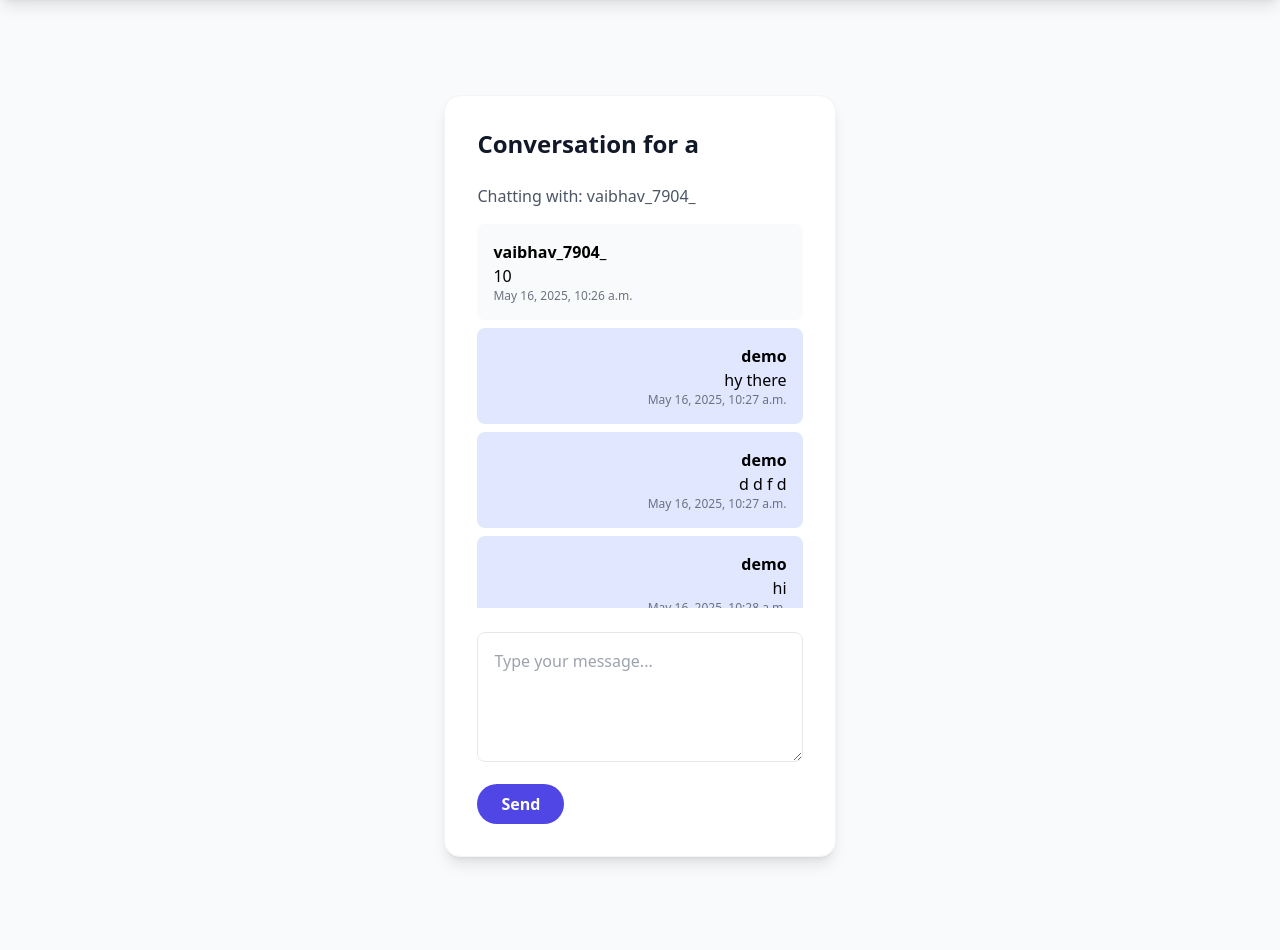
After one commit to vaibahav7604/Market-place-, a Django app: page /item/conversation/1/ in a window 1280 px wide. The commit adds this page. Shown: the part 89-1039 px from the top of the page. Run offline with Django 5.2, Linux system fonts and the light colour scheme; a user stored in the database is signed in; data comes from the database, SQL or seed files in the repository; both versions use the stored data as it was after the commit; some libraries are stand-ins or nearby versions.

Commit message:
contect seller done

```diff
--- a/core/templates/core/base.html
+++ b/core/templates/core/base.html
@@ -47,6 +47,8 @@
                         <span class="text-lg font-medium">Profile</span>
                     </button>
                     <div id="profileDropdown" class="hidden absolute left-0 mt-3 w-56 bg-white rounded-lg shadow-xl py-2 z-10 border border-gray-100 animate-fade-in">
+
+                        <a href="{% url 'item:inbox' %}" class="block px-4 py-2 text-sm text-gray-700 hover:bg-indigo-50 hover:text-indigo-600 transition-colors duration-200">Inbox</a>
                         <a href="{% url 'core:login' %}" class="block px-4 py-2 text-sm text-gray-700 hover:bg-indigo-50 hover:text-indigo-600 transition-colors duration-200">Log In</a>
                         <a href="{% url 'core:signup' %}" class="block px-4 py-2 text-sm text-gray-700 hover:bg-indigo-50 hover:text-indigo-600 transition-colors duration-200">Sign Up</a>
                     </div>
@@ -55,6 +57,7 @@
             </div>
             <!-- Navigation Links for Mobile -->
             <div id="mobile-menu" class="hidden sm:hidden mt-6 space-y-4">
+
                 <a href="{% url 'item:new' %}" class="block text-white font-medium text-lg hover:text-indigo-200 transition-colors duration-300">Sell Item</a>
                 <a href="{% url 'item:non' %}" class="block text-white font-medium text-lg hover:text-indigo-200 transition-colors duration-300">Browse</a>
                 <!-- Profile Dropdown for Mobile -->
@@ -71,6 +74,7 @@
                             {% comment %} <a href="{% url '#' %}" class="block px-4 py-2 text-sm text-gray-700 hover:bg-indigo-50 hover:text-indigo-600 transition-colors duration-200">Manage Profile</a> {% endcomment %}
                             <a href="" class="block px-4 py-2 text-sm text-gray-700 hover:bg-indigo-50 hover:text-indigo-600 transition-colors duration-200">Inbox</a>
                         {% else %}
+                                                    <a href="{% url 'item:inbox' %}" class="block px-4 py-2 text-sm text-gray-700 hover:bg-indigo-50 hover:text-indigo-600 transition-colors duration-200">Inbox</a>
                             <a href="{% url 'core:login' %}" class="block px-4 py-2 text-sm text-gray-700 hover:bg-indigo-50 hover:text-indigo-600 transition-colors duration-200">Log In</a>
                             <a href="{% url 'core:signup' %}" class="block px-4 py-2 text-sm text-gray-700 hover:bg-indigo-50 hover:text-indigo-600 transition-colors duration-200">Sign Up</a>
                         {% endif %}
--- a/item/models.py
+++ b/item/models.py
@@ -21,3 +21,20 @@ class Item(models.Model):
     is_sold=models.BooleanField(default=False)
     created_at=models.DateTimeField(auto_now_add=True)
     created_by=models.ForeignKey(User, related_name='items', on_delete=models.CASCADE)
+
+class Conversation(models.Model):
+    item = models.ForeignKey(Item, on_delete=models.CASCADE)
+    buyer = models.ForeignKey(User, on_delete=models.CASCADE, related_name='buyer_conversations')
+    created_at = models.DateTimeField(auto_now_add=True)
+
+    def __str__(self):
+        return f"Conversation about {self.item.name} with {self.buyer.username}"
+
+class Message(models.Model):
+    conversation = models.ForeignKey(Conversation, on_delete=models.CASCADE, related_name='messages')
+    sender = models.ForeignKey(User, on_delete=models.CASCADE)
+    content = models.TextField()
+    created_at = models.DateTimeField(auto_now_add=True)
+
+    def __str__(self):
+        return f"Message by {self.sender.username} in {self.conversation}"
--- /dev/null
+++ b/item/templates/item/conversation.html
@@ -0,0 +1,34 @@
+{#Containes all the chats with across buyer sellers#}
+
+
+
+{% extends 'core/base.html' %}
+{% block title %}Conversation for {{ item.name }}{% endblock %}
+{% block content %}
+<div class="max-w-5xl mx-auto my-12 px-4 sm:px-6 lg:px-8 py-8 bg-white rounded-2xl shadow-lg border border-gray-100">
+    <h1 class="text-2xl font-bold text-gray-900 mb-6">Conversation for {{ item.name }}</h1>
+    <p class="text-gray-600 mb-4">Chatting with:
+        {% if request.user == conversation.buyer %}
+            {{ conversation.item.created_by.username }}
+        {% else %}
+            {{ conversation.buyer.username }}
+        {% endif %}
+    </p>
+    <div class="messages mb-6 max-h-96 overflow-y-auto">
+        {% for message in conversation.messages.all %}
+            <div class="p-4 mb-2 {% if message.sender == request.user %}bg-indigo-100 text-right{% else %}bg-gray-50{% endif %} rounded-lg">
+                <p class="font-semibold">{{ message.sender.username }}</p>
+                <p>{{ message.content }}</p>
+                <p class="text-xs text-gray-500">{{ message.created_at }}</p>
+            </div>
+        {% empty %}
+            <p class="text-gray-600">No messages yet.</p>
+        {% endfor %}
+    </div>
+    <form method="post" action="{% url 'item:conversation' conversation.id %}">
+        {% csrf_token %}
+        <textarea name="message" required class="w-full p-4 border rounded-lg mb-4" placeholder="Type your message..." rows="4"></textarea>
+        <button type="submit" class="px-6 py-2 bg-indigo-600 text-white font-semibold rounded-full hover:bg-indigo-700">Send</button>
+    </form>
+</div>
+{% endblock %}
--- a/item/templates/item/detail.html
+++ b/item/templates/item/detail.html
@@ -1,3 +1,5 @@
+{#detail cnnected with contect page#}
+
 {% extends 'core/base.html' %}
 
 {% block title %}
@@ -32,7 +34,8 @@
                     <a href="{% url 'item:edit' item.id %}" class="inline-block px-4 sm:px-6 py-2 bg-indigo-600 text-white font-semibold rounded-full shadow-md hover:bg-indigo-700 hover:scale-105 transition-all duration-300">Edit</a>
                     <a href="{% url 'item:delete' item.id %}" class="inline-block px-4 sm:px-6 py-2 bg-red-600 text-white font-semibold rounded-full shadow-md hover:bg-red-700 hover:scale-105 transition-all duration-300">Delete</a>
                 {% else %}
-                    <a href="#" class="contact-seller-link inline-block px-4 sm:px-8 py-2 sm:py-3 bg-indigo-600 text-white text-center font-semibold rounded-full shadow-md hover:bg-indigo-700 hover:scale-105 transition-all duration-300">Contact Seller</a>
+                    <a href="{% url 'item:conversation_new' item.id%}" class="contact-seller-link inline-block px-4 sm:px-8 py-2 sm:py-3 bg-indigo-600 text-white text-center font-semibold rounded-full shadow-md hover:bg-indigo-700 hover:scale-105 transition-all duration-300">
+                        Contact Seller</a>
                 {% endif %}
             </div>
         </div>
--- a/item/urls.py
+++ b/item/urls.py
@@ -1,11 +1,14 @@
 from django.urls import path
-from . import  views
+from . import views
 
 app_name = 'item'
 urlpatterns = [
-    path('<int:pk>/',views.detail,name='detail'),
-    path('new/',views.new,name='new'),
+    path('<int:pk>/', views.detail, name='detail'),
+    path('new/', views.new, name='new'),
     path('<int:pk>/delete/', views.delete, name='delete'),
     path('<int:pk>/edit/', views.edit, name='edit'),
-    path('',views.non,name='non'),
+    path('', views.non, name='non'),
+    path('item/<int:pk>/conversation/new/', views.new_conversation, name='conversation_new'),
+    path('conversation/<int:pk>/', views.conversation_chat, name='conversation'),
+    path('inbox/', views.inbox, name='inbox'),
 ]
--- a/item/views.py
+++ b/item/views.py
@@ -1,67 +1,119 @@
-from django.shortcuts import render, get_object_or_404,redirect
-from .models import Item, Category
+from django.shortcuts import render, get_object_or_404, redirect
+from .models import Item, Category, Conversation,Message
 from item.forms import ItemForm, EditItemForm
 from django.contrib.auth.decorators import login_required
 from django.db.models import Q
-# Create your views here.
-
+from django.contrib import messages
 
 def non(request):
-    query=request.GET.get('query','')
-    categories=Category.objects.all()
+    query = request.GET.get('query', '')
+    categories = Category.objects.all()
     items = Item.objects.filter(is_sold=False)
 
     if query:
-        items=items.filter(Q(name__icontains=query) | Q(description__icontains=query))
-    return render(request,'item/browes.html',{
-        'items':items,
-        'query':query
+        items = items.filter(Q(name__icontains=query) | Q(description__icontains=query))
+    return render(request, 'item/browes.html', {
+        'items': items,
+        'query': query
     })
 
+def detail(request, pk):
+    item = get_object_or_404(Item, pk=pk)
+    related_items = Item.objects.filter(category=item.category, is_sold=False).exclude(pk=pk)[:4]
+    return render(request, 'item/detail.html', {
+        'item': item,
+        'related_items': related_items
+    })
 
-def detail(request,pk):
-    item=get_object_or_404(Item,pk=pk)
-    related_items=Item.objects.filter(category=item.category,is_sold=False).exclude(pk=pk)[:4]
-
-    return render(request,'item/detail.html',{
-        'item':item,
-        'related_items':related_items
-    })
 @login_required
 def new(request):
     if request.method == 'POST':
-        form = ItemForm(request.POST,request.FILES)
-
+        form = ItemForm(request.POST, request.FILES)
         if form.is_valid():
             item = form.save(commit=False)
             item.created_by = request.user
             item.save()
-            return redirect('item:detail',pk=item.id)
-
+            return redirect('item:detail', pk=item.pk)
     else:
         form = ItemForm()
-    return render(request,'item/item.html',{
-        'form':form
+    return render(request, 'item/item.html', {
+        'form': form
     })
+
 @login_required
 def delete(request, pk):
     item = get_object_or_404(Item, pk=pk, created_by=request.user)
     item.delete()
-
     return redirect('dashboard:dashboard')
 
 @login_required
-def edit(request,pk):
+def edit(request, pk):
     item = get_object_or_404(Item, pk=pk, created_by=request.user)
     if request.method == 'POST':
-        form = EditItemForm(request.POST,request.FILES,instance=item)
-
+        form = EditItemForm(request.POST, request.FILES, instance=item)
         if form.is_valid():
-            item.save()
-            return redirect('item:detail',pk=item.id)
-
+            form.save()
+            return redirect('item:detail', pk=item.pk)
     else:
         form = EditItemForm(instance=item)
-    return render(request,'item/item.html',{
-        'form':form
+    return render(request, 'item/item.html', {
+        'form': form
     })
+
+@login_required
+def new_conversation(request, pk):
+    item = get_object_or_404(Item, pk=pk)
+    if request.user == item.created_by:
+        messages.error(request, "You cannot contact yourself.")
+        return redirect('item:detail', pk=pk)
+    if request.method == 'POST':
+        message_content = request.POST.get('message')
+        if not message_content:
+            messages.error(request, "Message cannot be empty.")
+            return render(request, 'item/contact_seller.html', {'item': item})
+        conversation, created = Conversation.objects.get_or_create(
+            item=item,
+            buyer=request.user
+        )
+        Message.objects.create(
+            conversation=conversation,
+            sender=request.user,
+            content=message_content
+        )
+        messages.success(request, "Conversation started! Check your inbox.")
+        return redirect('item:inbox')
+    return render(request, 'item/contact_seller.html', {'item': item})
+
+@login_required
+def conversation_chat(request, pk):
+    try:
+        conversation = get_object_or_404(Conversation, pk=pk)
+        if request.user != conversation.buyer and request.user != conversation.item.created_by:
+            messages.error(request, "You don't have access to this conversation.")
+            return redirect('item:detail', pk=conversation.item.pk)
+        if request.method == 'POST':
+            message_content = request.POST.get('message')
+            if message_content:
+                Message.objects.create(
+                    conversation=conversation,
+                    sender=request.user,
+                    content=message_content
+                )
+                messages.success(request, "Message sent!")
+            else:
+                messages.error(request, "Message cannot be empty.")
+            return redirect('item:conversation', pk=conversation.pk)
+        return render(request, 'item/conversation.html', {
+            'conversation': conversation,
+            'item': conversation.item
+        })
+    except Exception as e:
+        messages.error(request, "This conversation does not exist or was deleted.")
+        return redirect('item:inbox')
+
+@login_required
+def inbox(request):
+    conversations = Conversation.objects.filter(
+        Q(buyer=request.user) | Q(item__created_by=request.user)
+    ).distinct().order_by('-created_at')
+    return render(request, 'item/inbox.html', {'conversations': conversations})
```
Also changed, not shown: Market/settings.py (+12 -14 lines), item/templates/item/contact_seller.html (added, +13 -0 lines), item/templates/item/inbox.html (added, +25 -0 lines), db.sqlite3, item/migrations/0001_initial.py, item/migrations/0002_alter_item_price.py (deleted), item/migrations/0003_alter_item_is_sold.py (deleted), item/migrations/0004_alter_item_is_sold.py (deleted), media/item_images/177794.jpg (added), media/item_images/6163557.jpg (added), media/item_images/youtube-thumbnail-wallpaper-download-hd-11626401252b5kncwtppf.jpg (added).
